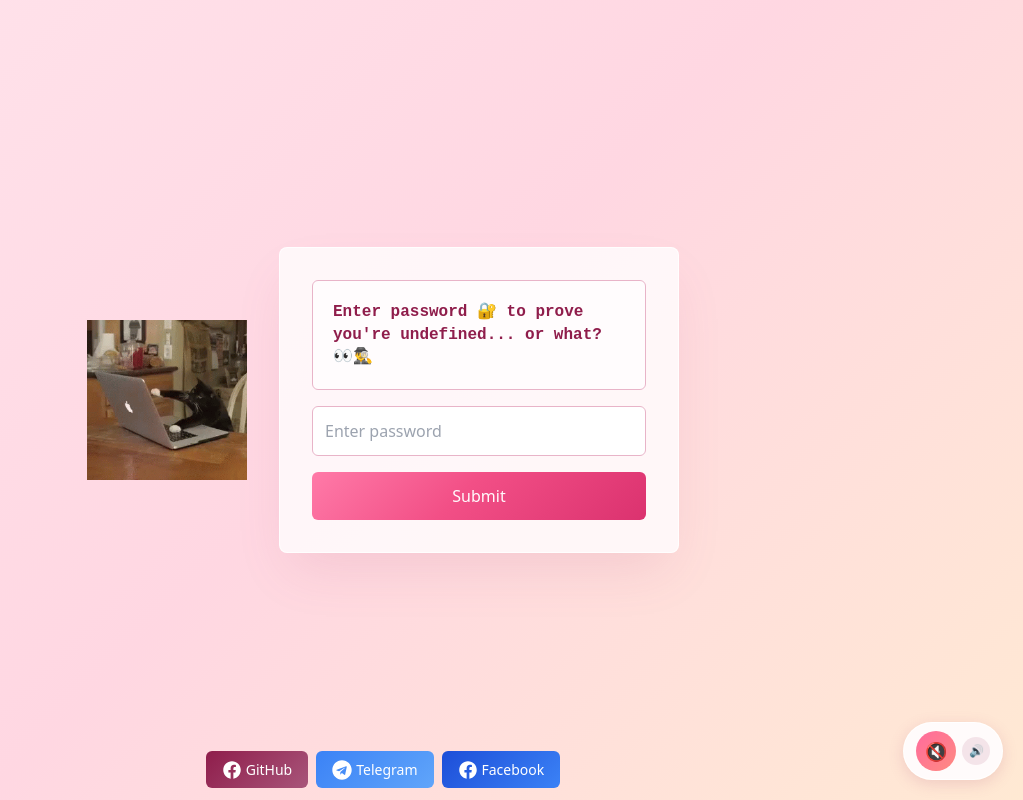
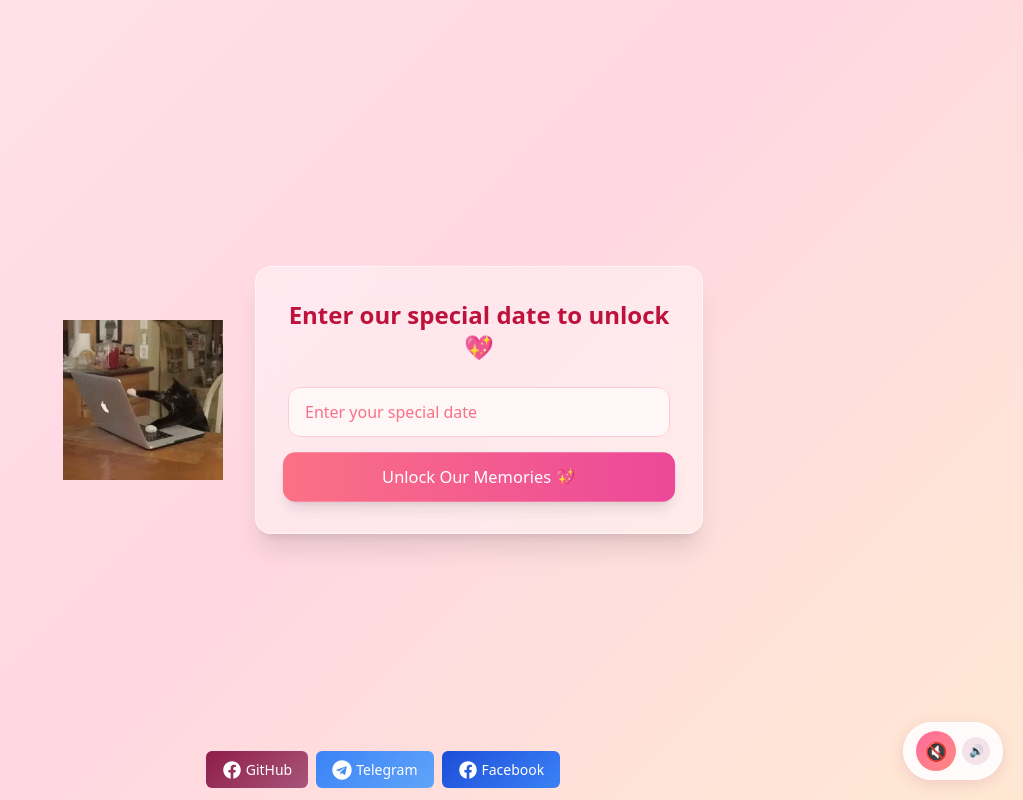
Before and after one commit to DinuthInduwara/Ask-Her-Out, a React (Vite) app: page / in a window 1280 px wide. Shown: the whole page, without its empty margins (257-1280 px from the left). Built offline with nearby package versions, Linux system fonts and the light colour scheme.

Commit message:
modified password box

```diff
--- a/src/Login.jsx
+++ b/src/Login.jsx
@@ -1,15 +1,12 @@
 import PropTypes from "prop-types";
 import { useState } from "react";
-import { TypingEffect } from "./TypingBox";
 import { loginImages } from "./constants/assets";
 import { sendMessageTelegram } from "./telegramHandler";
 
 export function Login({ setAuthenticated }) {
 	const [password, setPassword] = useState("");
 	const [img, setImg] = useState(loginImages.typingCat);
-	const [text, setText] = useState(
-		`Enter password 🔐 to prove you're ${import.meta.env.VITE_NAME}... or what? 👀🕵️‍♂️`
-	);
+	const [text, setText] = useState("Enter our special date to unlock 💖");
 	const [attempted, setAttempted] = useState(0)
 
 	const correctPassword = import.meta.env.VITE_PASSWORD;
@@ -23,9 +20,7 @@ export function Login({ setAuthenticated }) {
 			setImg(loginImages.confusedCat);
 			setAttempted(1)
 			sendMessageTelegram("InCorrect Password Attempted");
-			setText(
-				`Incorrect password. 🔐 Are you truly ${import.meta.env.VITE_NAME}, or are you an imposter? 🕵️‍♂️🤔`
-			);
+			setText("That's not quite right... try again? 💕");
 		}
 	};
 
@@ -35,19 +30,22 @@ export function Login({ setAuthenticated }) {
 				{/* Cat image - hidden on very small screens, shown on larger */}
 				<img src={img} alt="Typing Cat" className="login-cat" />
 
-				<form onSubmit={handleSubmit} className="login-form">
-					<h1 className="login-title">
-						<TypingEffect text={text} />
+				<form onSubmit={handleSubmit} className="backdrop-blur-md bg-white/40 border border-white/50 shadow-xl rounded-2xl p-8 w-full max-w-md">
+					<h1 className="text-2xl font-semibold text-center mb-6 text-rose-700">
+						{text}
 					</h1>
 					<input
 						type="password"
 						value={password}
 						onChange={(e) => setPassword(e.target.value)}
-						className="login-input"
-						placeholder="Enter password"
+						className="w-full px-4 py-3 rounded-xl border border-rose-200 bg-white/60 focus:outline-none focus:ring-2 focus:ring-rose-300 focus:border-transparent transition-all duration-300 text-rose-800 placeholder-rose-400"
+						placeholder="Enter your special date"
 					/>
-					<button type="submit" className="login-button">
-						Submit
+					<button
+						type="submit"
+						className="w-full mt-4 px-6 py-3 rounded-xl bg-gradient-to-r from-rose-400 to-pink-500 text-white font-medium hover:from-rose-500 hover:to-pink-600 transition-all duration-300 shadow-lg hover:shadow-xl animate-pulse"
+					>
+						Unlock Our Memories 💖
 					</button>
 				</form>
 			</div>
--- a/src/index.css
+++ b/src/index.css
@@ -145,50 +145,6 @@
     min-width: 100px;
     height: auto;
     object-fit: contain;
-}
-
-.login-form {
-    background-color: rgba(255, 252, 253, 0.85);
-    padding: 1.5rem;
-    border-radius: 0.5rem;
-    box-shadow: 0 25px 50px -12px rgba(181, 88, 126, 0.15);
-    width: 100%;
-    max-width: 400px;
-    border: 1px solid rgba(255, 255, 255, 0.8);
-}
-
-.login-title {
-    margin-bottom: 1rem;
-    font-size: 1rem;
-    font-weight: bold;
-    color: #8f1d4b;
-}
-
-.login-input {
-    width: 100%;
-    padding: 0.75rem;
-    margin-bottom: 1rem;
-    border: 1px solid #e8b4c8;
-    border-radius: 0.375rem;
-    font-size: 1rem;
-    background-color: rgba(255, 255, 255, 0.9);
-    color: #5c3a4a;
-}
-
-.login-button {
-    width: 100%;
-    padding: 0.75rem;
-    background: linear-gradient(135deg, #ff7aa8 0%, #f24f86 45%, #db326f 100%);
-    color: #fffafc;
-    border: none;
-    border-radius: 0.375rem;
-    font-size: 1rem;
-    cursor: pointer;
-    transition: background-color 0.2s;
-}
-
-.login-button:hover {
-    background: linear-gradient(135deg, #f24f86 0%, #db326f 45%, #c4265f 100%);
 }
 
 .login-footer {
```
